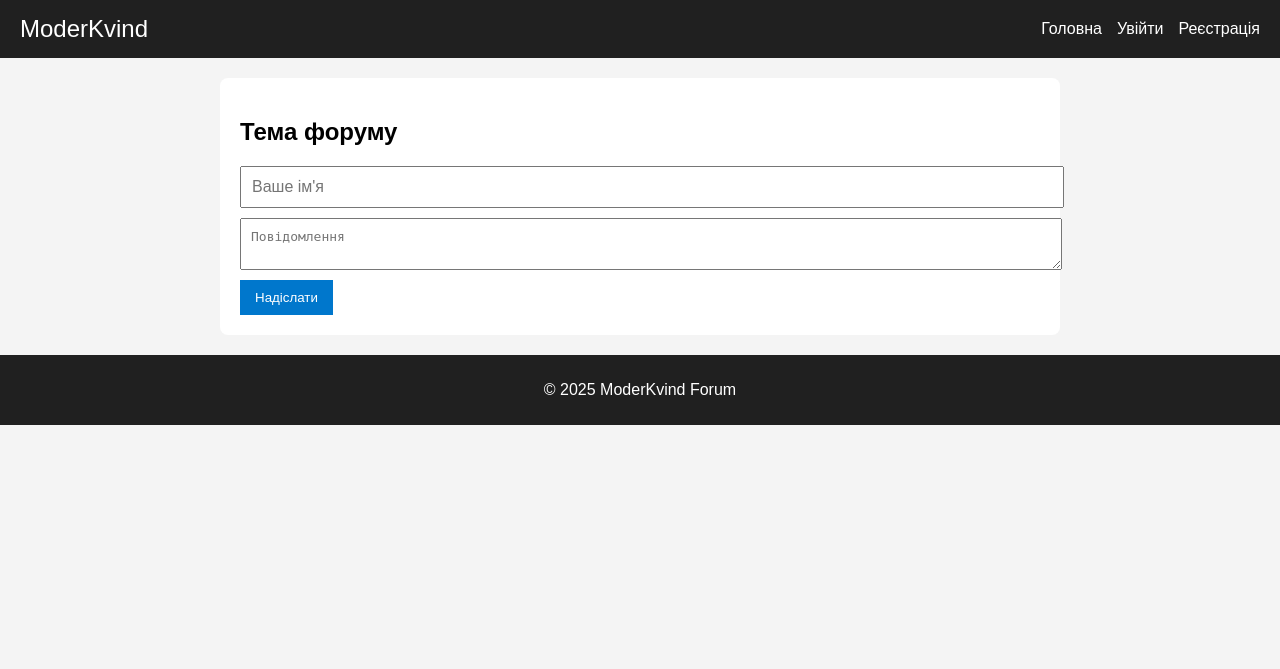
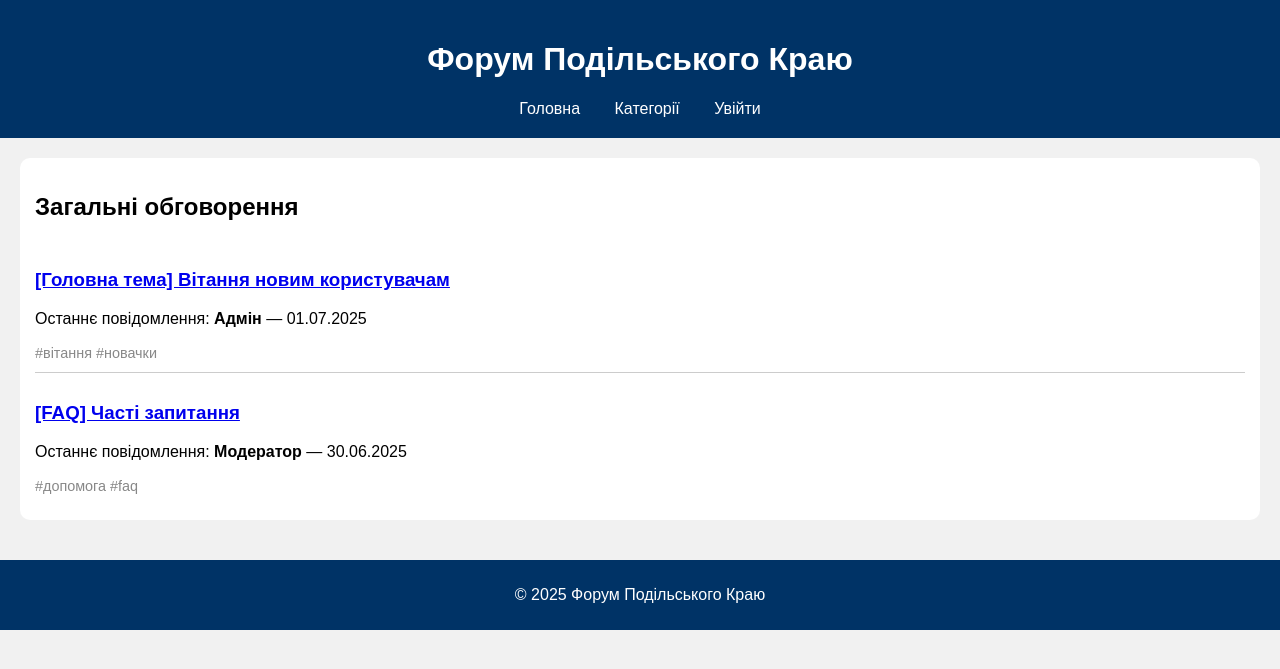
Before and after one commit to IllyaRepetsky/Test.forum, a PHP site: page / in a window 1280 px wide. Shown: the top 669 px of the page. Run offline with PHP 8.4, Linux system fonts and the light colour scheme.

Commit message:
Add files via upload

```diff
--- a/index.html
+++ b/index.html
@@ -2,38 +2,38 @@
 <!DOCTYPE html>
 <html lang="uk">
 <head>
-  <meta charset="UTF-8" />
-  <meta name="viewport" content="width=device-width, initial-scale=1.0" />
-  <title>ModerKvind</title>
-  <link rel="stylesheet" href="assets/style.css" />
-  <script defer src="assets/main.js"></script>
+    <meta charset="UTF-8">
+    <title>Форум Подільського Краю</title>
+    <link rel="stylesheet" href="style.css">
 </head>
 <body>
-  <header class="header">
-    <div class="logo">ModerKvind</div>
-    <nav class="nav">
-      <ul>
-        <li><a href="#">Головна</a></li>
-        <li><a href="#">Увійти</a></li>
-        <li><a href="#">Реєстрація</a></li>
-      </ul>
+    <header>
+        <h1>Форум Подільського Краю</h1>
+        <nav>
+            <a href="#">Головна</a>
+            <a href="#">Категорії</a>
+            <a href="#">Увійти</a>
         </nav>
     </header>
 
-  <main class="forum-list">
-    <div class="forum-topic">
-      <h2>Тема форуму</h2>
-      <div class="messages" id="messages"></div>
-      <div class="form">
-        <input type="text" id="username" placeholder="Ваше ім'я" />
-        <textarea id="message" placeholder="Повідомлення"></textarea>
-        <button onclick="postMessage()">Надіслати</button>
+    <main>
+        <section class="forum-category">
+            <h2>Загальні обговорення</h2>
+            <div class="thread">
+                <h3><a href="#">[Головна тема] Вітання новим користувачам</a></h3>
+                <p>Останнє повідомлення: <strong>Адмін</strong> — 01.07.2025</p>
+                <span class="tags">#вітання #новачки</span>
             </div>
+            <div class="thread">
+                <h3><a href="#">[FAQ] Часті запитання</a></h3>
+                <p>Останнє повідомлення: <strong>Модератор</strong> — 30.06.2025</p>
+                <span class="tags">#допомога #faq</span>
             </div>
+        </section>
     </main>
 
-  <footer class="footer">
-    <p>&copy; 2025 ModerKvind Forum</p>
+    <footer>
+        <p>© 2025 Форум Подільського Краю</p>
     </footer>
 </body>
 </html>
--- a/style.css
+++ b/style.css
@@ -1,65 +1,52 @@
 
 body {
-  font-family: Arial, sans-serif;
-  background: #f4f4f4;
-  margin: 0;
-  padding: 0;
+    font-family: Arial, sans-serif;
+    background: #f1f1f1;
+    margin: 0;
+    padding: 0;
 }
-.header {
-  background: #202020;
-  color: white;
-  padding: 15px 20px;
-  display: flex;
-  justify-content: space-between;
-  align-items: center;
+
+header {
+    background: #003366;
+    color: white;
+    padding: 20px;
+    text-align: center;
 }
-.header .logo {
-  font-size: 24px;
+
+nav a {
+    margin: 0 15px;
+    color: white;
+    text-decoration: none;
 }
-.nav ul {
-  list-style: none;
-  display: flex;
-  gap: 15px;
-  margin: 0;
-  padding: 0;
+
+main {
+    padding: 20px;
 }
-.nav a {
-  color: white;
-  text-decoration: none;
+
+.forum-category {
+    background: white;
+    padding: 15px;
+    border-radius: 10px;
+    margin-bottom: 20px;
 }
-.forum-list {
-  max-width: 800px;
-  margin: 20px auto;
-  background: white;
-  padding: 20px;
-  border-radius: 8px;
+
+.thread {
+    border-top: 1px solid #ccc;
+    padding: 10px 0;
 }
-.messages .message {
-  padding: 10px;
-  border-bottom: 1px solid #eee;
+
+.thread:first-of-type {
+    border-top: none;
 }
-.form input, .form textarea {
-  display: block;
-  width: 100%;
-  margin-top: 10px;
-  padding: 10px;
-  font-size: 1em;
+
+.tags {
+    font-size: 0.9em;
+    color: #888;
 }
-.form button {
-  margin-top: 10px;
-  padding: 10px 15px;
-  background: #0077cc;
-  color: white;
-  border: none;
-  cursor: pointer;
+
+footer {
+    background: #003366;
+    color: white;
+    text-align: center;
+    padding: 10px;
 }
-.form button:hover {
-  background: #005fa3;
-}
-.footer {
-  text-align: center;
-  margin-top: 20px;
-  padding: 10px;
-  background: #202020;
-  color: white;
-}
```
Lines whose indentation alone changed are shown as unchanged.
